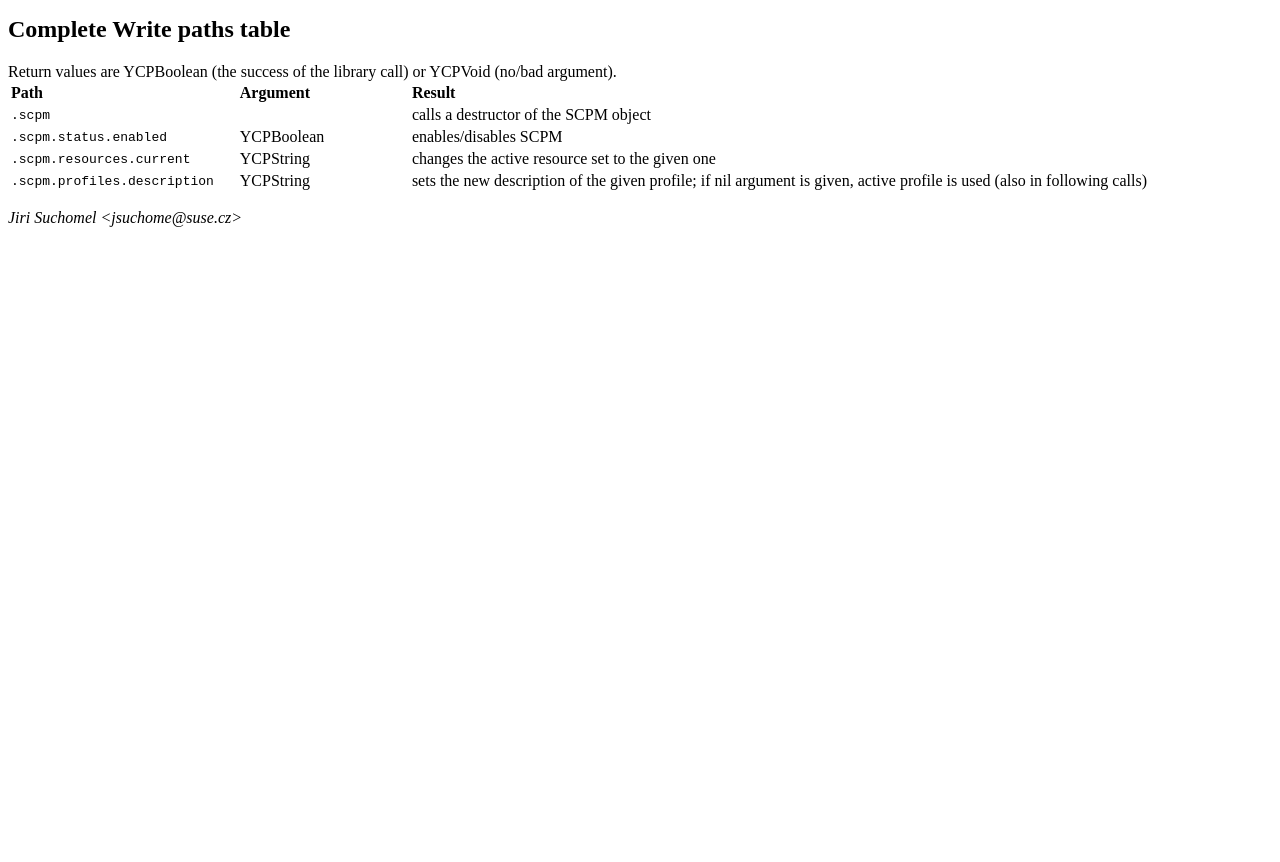
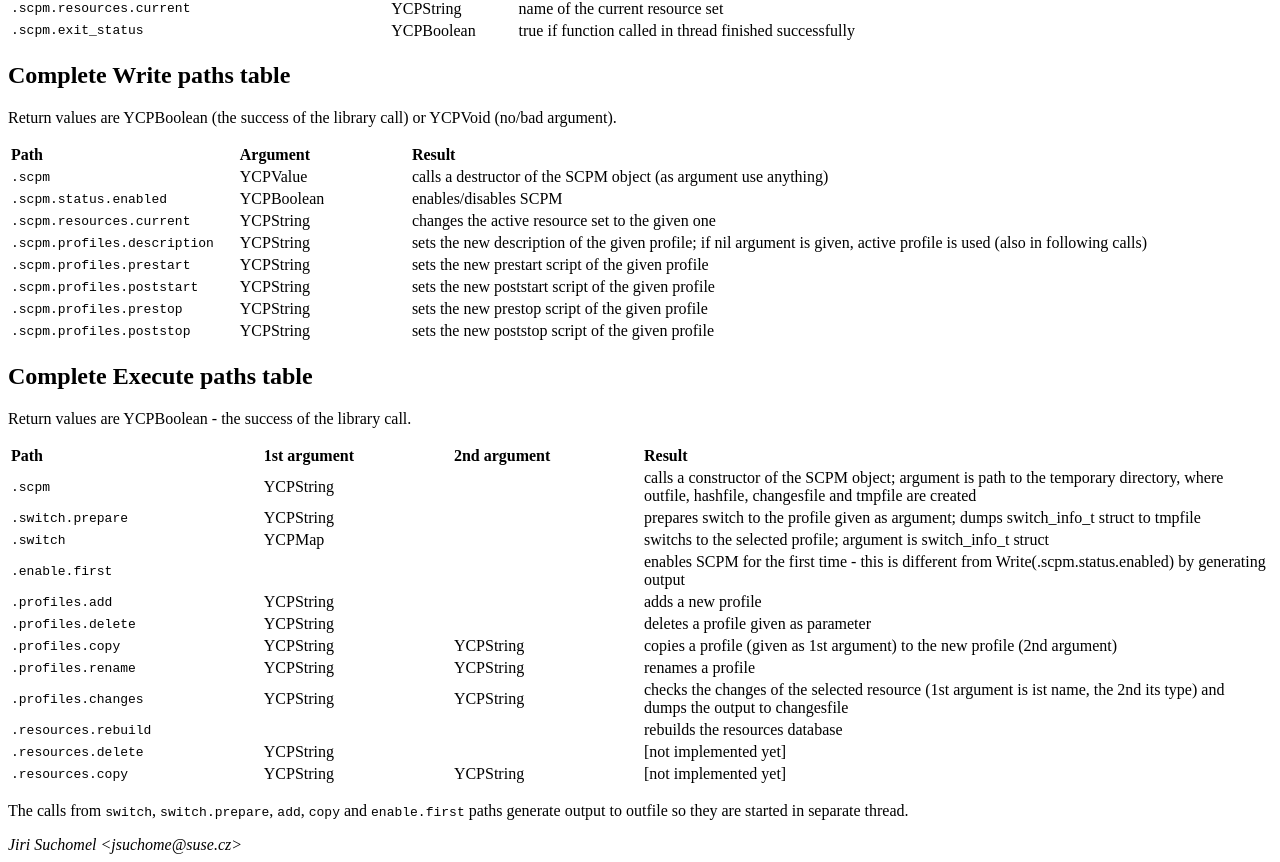
Before and after one commit to yast/yast-profile-manager, a plain HTML site: page agent-scpm/doc/scpm.html in a window 1280 px wide. Shown: the part 888-1750 px from the top of the page. Before the commit the page ends 1123 px from the top, so only its background shows below. Drawn offline with Linux system fonts and the light colour scheme.

Commit message:
Updated documentation.
svn path=/trunk/profile-manager/; revision=4143

```diff
--- a/agent-scpm/doc/scpm.html
+++ b/agent-scpm/doc/scpm.html
@@ -12,19 +12,19 @@ The SCPM agent (<TT>ag_scpm</TT>) is used to access SCPM library.
 
 <P>
 <H2>Implementation</H2>
-The agent creates a SCPM object and calls the functions from SCPM library (=SCPM object methods). Look at these methods at <A HREF="/usr/include/scpm.h"><TT>/usr/include/scpm.h</TT></a>.
+The agent creates a SCPM object and calls the functions from SCPM library (=SCPM object methods). Look at these methods at <A HREF="/usr/include/scpm.h"><TT>/usr/include/scpm.h</TT></a>. It is also good to check <tt>info scpm</tt>.
 
+<p>
+Some functions called from SCPM library generate the "progress output" - the text which has to be shown in some YCP widget. These functions are called from agents's separate thread, so the progress output can be read from YCP client while the functions are still running. After the end of output is reached (this also means that threads exited), Read(.scpm.exit_status) must be read.
+<p>
+Functions generating output are Add, Copy, PrepareSwitch, Switch, Enable (only from uninitialized state).
 <P>
-<I><B>Note:</B> The complete development documentation is available in the
-<A HREF="autodocs/index.html"><TT>autodocs/</TT></A> directory.</I>
+<I>Check the development documentation in the <A HREF="autodocs/index.html"><TT>autodocs/</TT></A> directory.</I>
 
 <P>
 <H2>Interface for SCPM-agent</H2>
 The interface is implemented as a SCR agent with the usual <TT>Read()</TT>,
-<TT>Write()</TT> and <TT>Dir()</TT> interface. The path prefix used is
-
-<UL><TT>.scpm</TT></UL>
-<TT>...</TT>
+<TT>Write()</TT> and <TT>Dir()</TT> interface. The path prefix used is <TT>.scpm</TT>. For more see the paths tables.
 
 <P>
 <H2>Restrictions, limits and future enhancements</H2>
@@ -32,8 +32,7 @@ The interface is implemented as a SCR agent with the usual <TT>Read()</TT>,
 <b>Important:</b>If you want to use SCPM, don't forget to call <tt>Execute(.scpm)</tt> at first and <tt>Write(.scpm, nil)</tt> at the end. These calls do necessary initialization work (creating and destroying SCPM object).
 
 <P>
-See the <A HREF="Todo.txt">Todo.txt</A> file for the current status of support
-and also for the list of possible future enhancements.
+See the <A HREF="Todo.txt">Todo.txt</A> file for the list of possible future enhancements.
 
 <P>
 <H2>Complete Read paths table</H2>
@@ -60,22 +59,70 @@ and also for the list of possible future enhancements.
 	<TD>list contaning two list of available resource sets, predefined and individual (e.g. [ [ "default" ], [ "my_set" ] ]</TD></TR>
 	<TR><TD><TT>.scpm.resources.current</TD><td></td><TD ALIGN="left">YCPString</TD>
 	<TD>name of the current resource set</TD></TR>
+	<TR><TD><TT>.scpm.exit_status</TD><td></td><TD ALIGN="left">YCPBoolean</TD>
+	<TD>true if function called in thread finished successfully</TD></TR>
 </TABLE>
 
 <P>
 <H2>Complete Write paths table</H2>
 Return values are YCPBoolean (the success of the library call) or YCPVoid (no/bad argument).
+<p>
 <TABLE>
 	<TR><TH WIDTH="20%" ALIGN="left">Path</TH><th WIDTH="15%" align="left">Argument</th><TH ALIGN="left">Result</TH></TR>
-	<TR><TD><TT>.scpm</TD><td></td>
-	<TD>calls a destructor of the SCPM object</TD></TR>
+	<TR><TD><TT>.scpm</TD><TD ALIGN="left">YCPValue</TD>
+	<TD>calls a destructor of the SCPM object (as argument use anything)</TD></TR>
 	<TR><TD><TT>.scpm.status.enabled</TD><TD ALIGN="left">YCPBoolean</TD>
 	<TD>enables/disables SCPM</TD></TR>
 	<TR><TD><TT>.scpm.resources.current</TD><TD ALIGN="left">YCPString</TD>
 	<TD>changes the active resource set to the given one</TD></TR>
 	<TR><TD><TT>.scpm.profiles.description</TD><td align="left">YCPString</td>
 	<TD>sets the new description of the given profile; if nil argument is given, active profile is used (also in following calls)</TD></TR>
+	<TR><TD><TT>.scpm.profiles.prestart</TD><td align="left">YCPString</td>
+	<TD>sets the new prestart script of the given profile</TD></TR>
+	<TR><TD><TT>.scpm.profiles.poststart</TD><td align="left">YCPString</td>
+	<TD>sets the new poststart script of the given profile</TD></TR>
+	<TR><TD><TT>.scpm.profiles.prestop</TD><td align="left">YCPString</td>
+	<TD>sets the new prestop script of the given profile</TD></TR>
+	<TR><TD><TT>.scpm.profiles.poststop</TD><td align="left">YCPString</td>
+	<TD>sets the new poststop script of the given profile</TD></TR>
 </TABLE>
+
+<P>
+<H2>Complete Execute paths table</H2>
+Return values are YCPBoolean  - the success of the library call.
+<p>
+<TABLE>
+	<TR><TH WIDTH="20%" ALIGN="left">Path</TH><th WIDTH="15%" align="left">1st argument</th><th WIDTH="15%" align="left">2nd argument</th><TH ALIGN="left">Result</TH></TR>
+	<TR><TD><TT>.scpm</TD><td align="left">YCPString</td><td></td>
+	<TD>calls a constructor of the SCPM object; argument is path to the temporary directory, where outfile, hashfile, changesfile and tmpfile are created</TD></TR>
+	<TR><TD><TT>.switch.prepare</TD><td align="left">YCPString</td><td></td>
+	<TD>prepares switch to the profile given as argument; dumps switch_info_t struct to tmpfile</TD></TR>
+	<TR><TD><TT>.switch</TD><td align="left">YCPMap</td><td></td>
+	<TD>switchs to the selected profile; argument is switch_info_t struct</TD></TR>
+	<TR><TD><TT>.enable.first</TD><td></td><td></td>
+	<TD>enables SCPM for the first time - this is different from Write(.scpm.status.enabled) by generating output</TD></TR>
+	<TR><TD><TT>.profiles.add</TD><td align="left">YCPString</td><td></td>
+	<TD>adds a new profile</TD></TR>
+	<TR><TD><TT>.profiles.delete</TD><td align="left">YCPString</td><td></td>
+	<TD>deletes a profile given as parameter</TD></TR>
+	<TR><TD><TT>.profiles.copy</TD><td align="left">YCPString</td><td align="left">YCPString</td>
+	<TD>copies a profile (given as 1st argument) to the new profile (2nd argument)</TD></TR>
+
+	<TR><TD><TT>.profiles.rename</TD><td align="left">YCPString</td><td align="left">YCPString</td>
+	<TD>renames a profile</TD></TR>
+
+	<TR><TD><TT>.profiles.changes</TD><td align="left">YCPString</td><td align="left">YCPString</td>
+	<TD>checks the changes of the selected resource (1st argument is ist name, the 2nd its type) and dumps the output to changesfile</TD></TR>
+
+	<TR><TD><TT>.resources.rebuild</TD><td></td><td></td>
+	<TD>rebuilds the resources database</TD></TR>
+	<TR><TD><TT>.resources.delete</TD><td align="left">YCPString</td><td></td>
+	<TD>[not implemented yet]</TD></TR>
+	<TR><TD><TT>.resources.copy</TD><td align="left">YCPString</td><td align="left">YCPString</td>
+	<TD>[not implemented yet]</TD></TR>
+</TABLE>
+<p>
+The calls from <tt>switch</tt>, <tt>switch.prepare</tt>, <tt>add</tt>, <tt>copy</tt> and <tt>enable.first</tt> paths generate output to outfile so they are started in separate thread.
 
 
 <P>
```
